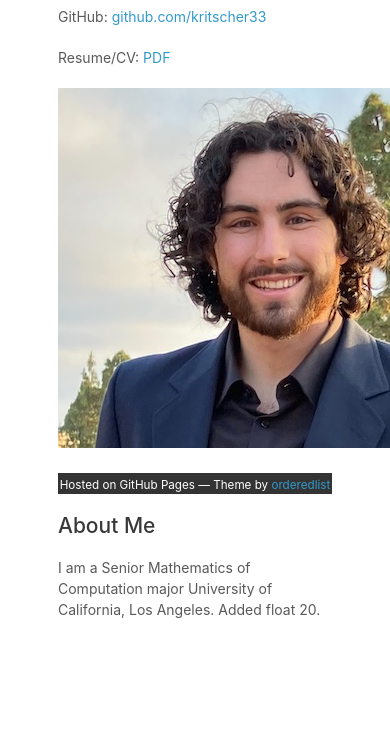
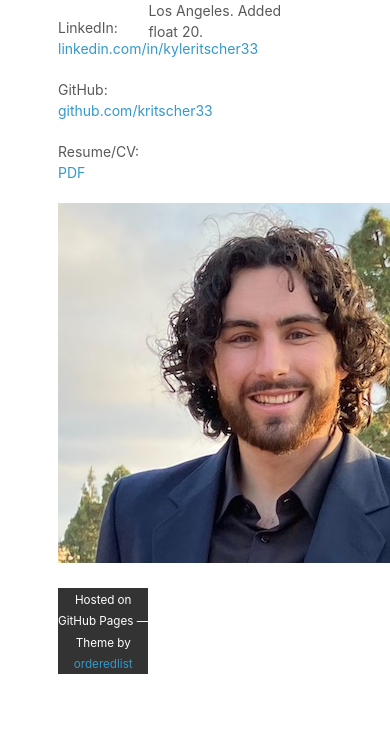
Before and after one commit to kritscher33/kritscher33.github.io, a plain HTML site: page index.html in a window 390 px wide. Shown: the part 185-937 px from the top of the page. Before the commit the page ends 883 px from the top, so only its background shows below. Drawn offline with Linux system fonts and the light colour scheme; files that its build step writes are made by us from their sources; files whose address does not match are found by name.

Commit message:
no media

```diff
--- a/stylesheets/styles.css
+++ b/stylesheets/styles.css
@@ -76,16 +76,3 @@ footer {
   background-color: #333;
   color: #fff;
 }
-
-/* Media query for smaller screens */
-@media screen and (max-width: 600px) {
-  .container {
-    flex-direction: column; /* Stack columns vertically */
-  }
-
-  .left-column,
-  .right-column {
-    width: auto; /* Reset column width */
-    margin-right: 0; /* Remove right margin */
-  }
-}
```
